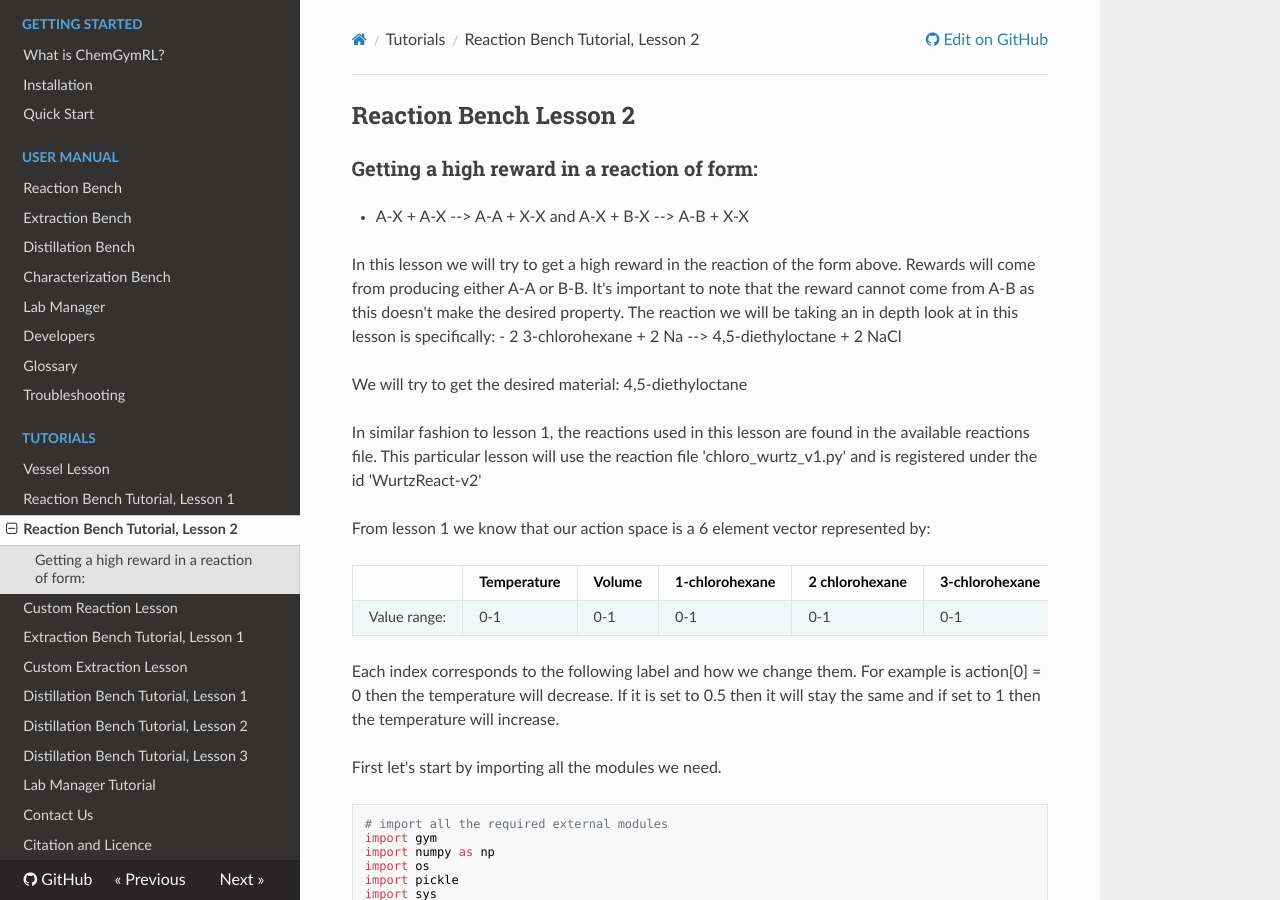
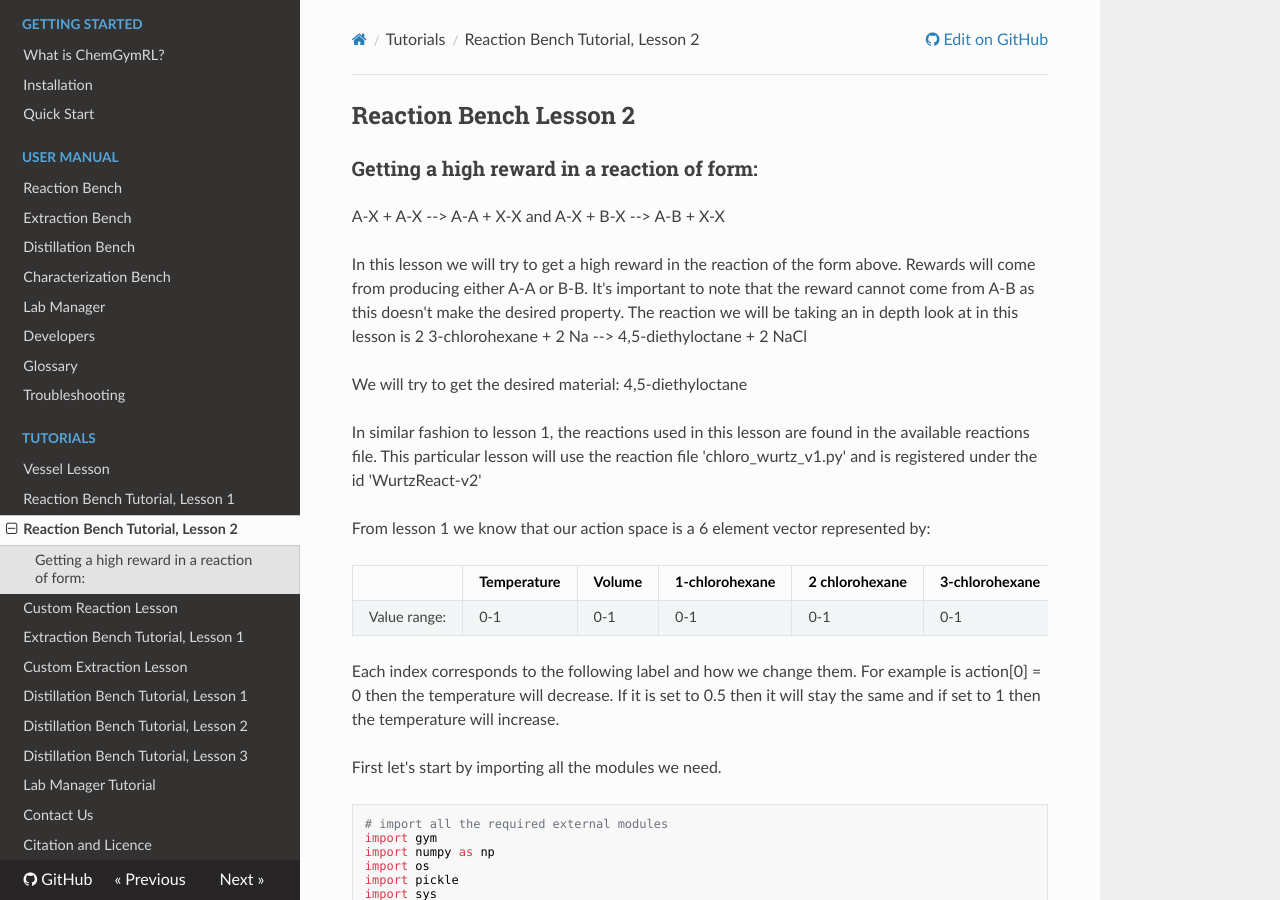
Before and after one commit to chemgymrl/chemgymrl, an MkDocs documentation site: the page built from docs/lesson_2_react.md, in a window 1280 px wide and 900 px high. Built offline with MkDocs 1.6.1, drawn with Linux system fonts in a browser that asks for light colours; nearby versions of some CDN libraries.

Commit message:
Update lesson_2_react.md

```diff
--- a/docs/lesson_2_react.md
+++ b/docs/lesson_2_react.md
@@ -2,10 +2,9 @@
 
 ### Getting a high reward in a reaction of form:
 
-- A-X + A-X --> A-A + X-X and A-X + B-X --> A-B + X-X
+A-X + A-X --> A-A + X-X and A-X + B-X --> A-B + X-X
 
-In this lesson we will try to get a high reward in the reaction of the form above. Rewards will come from producing either A-A or B-B. It's important to note that the reward cannot come from A-B as this doesn't make the desired property. The reaction we will be taking an in depth look at in this lesson is specifically:
-- 2 3-chlorohexane + 2 Na --> 4,5-diethyloctane + 2 NaCl
+In this lesson we will try to get a high reward in the reaction of the form above. Rewards will come from producing either A-A or B-B. It's important to note that the reward cannot come from A-B as this doesn't make the desired property. The reaction we will be taking an in depth look at in this lesson is 2 3-chlorohexane + 2 Na --> 4,5-diethyloctane + 2 NaCl
 
 We will try to get the desired material: 4,5-diethyloctane
 
```
